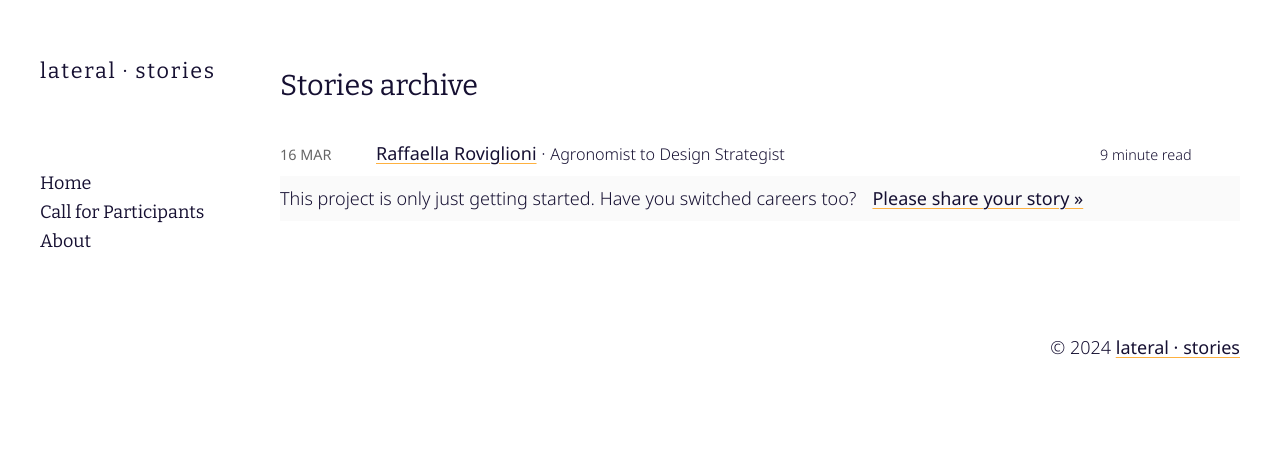
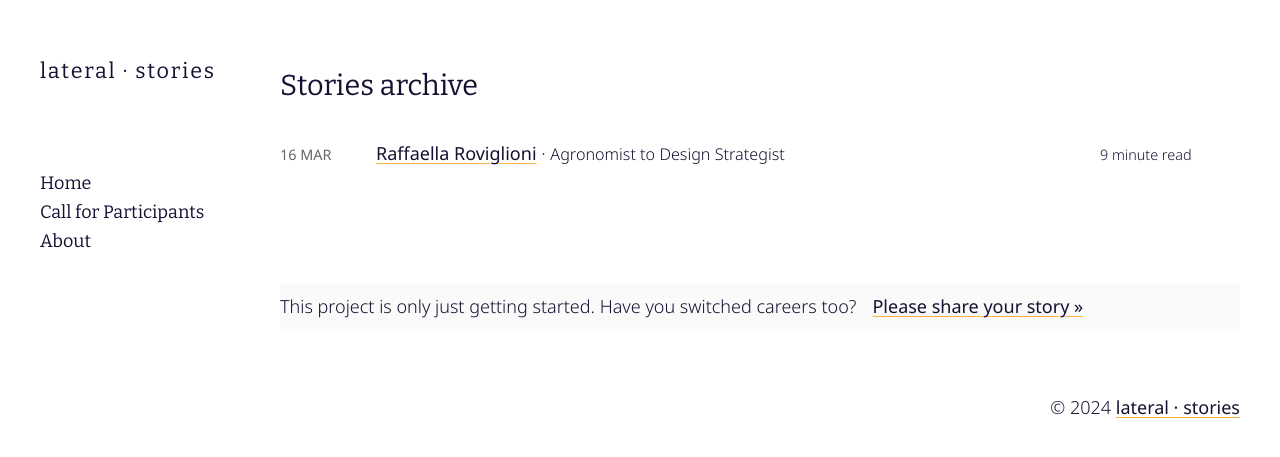
Before and after one commit to dopamine/lateralstories, a Jekyll site: the page built from stories.md, in a window 1280 px wide. Shown: the top 457 px of the page. Built offline with Jekyll 4.4.1, drawn with Linux system fonts in a browser that asks for light colours.

Commit message:
Fixing spacing issue introduced with previous commit.

```diff
--- a/assets/_scss/base.scss
+++ b/assets/_scss/base.scss
@@ -124,7 +124,7 @@ a.action {
 }
 
 .space-above {
-  margin-top: 6em;
+  margin-top: 6em !important;
 }
 
 .flex-container {
```
